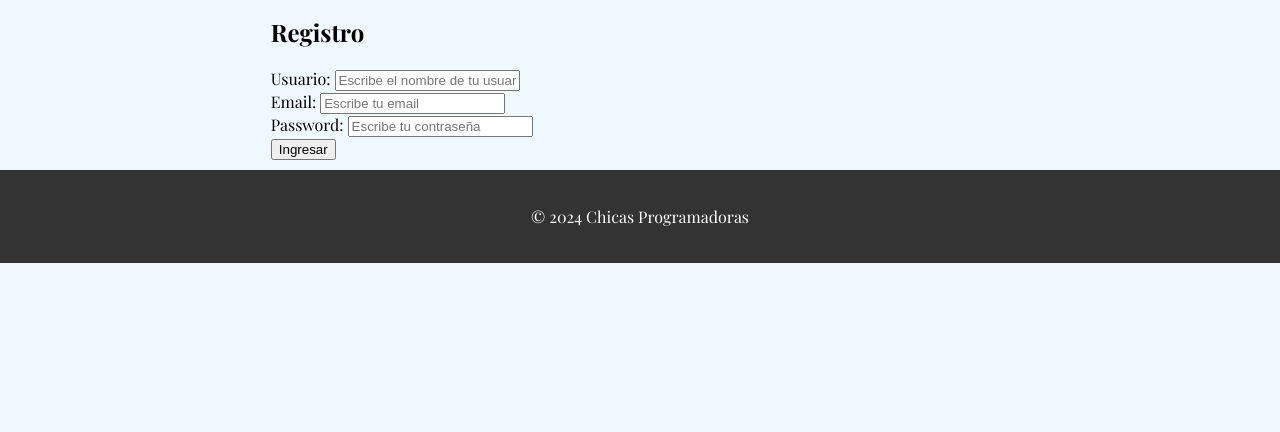
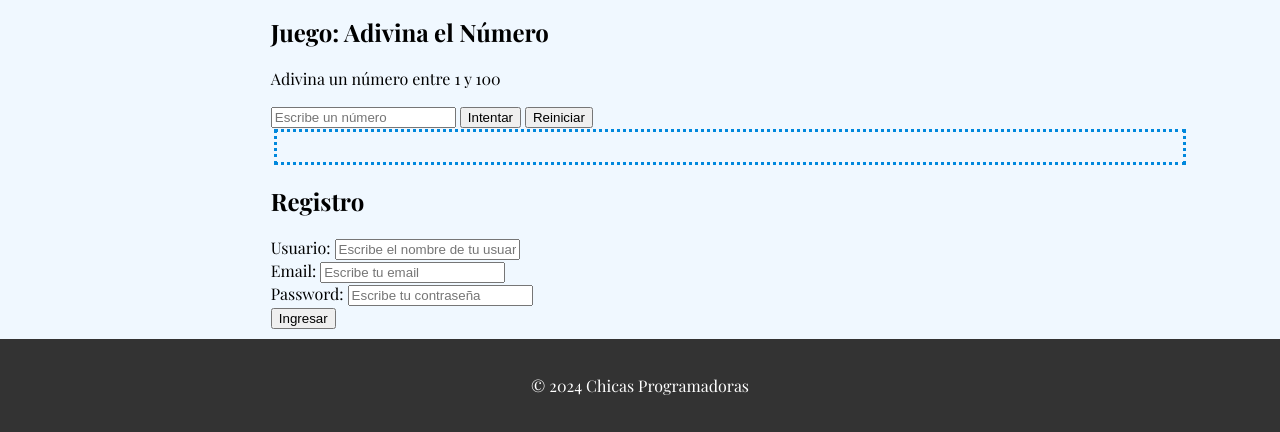
Before and after one commit to vickyvanni/MiWeb, a plain HTML site: page index.html in a window 1280 px wide. Shown: the part 1087-1519 px from the top of the page. Before the commit the page ends 1350 px from the top, so only its background shows below. Drawn offline with nearby package versions, Linux system fonts and the light colour scheme; a web font is replaced by a local one.

Commit message:
Update index.html

```diff
--- a/index.html
+++ b/index.html
@@ -19,6 +19,7 @@
             <li><a href="#saladas">Comidas Saladas</a></li>
             <li><a href="#dulces">Comidas Dulces</a></li>
             <li><a href="#registro">Registro</a></li>
+            <li><a href="#juego">Juego</a></li>
         </ul>
     </nav>
 
@@ -60,6 +61,16 @@
                 </ul>
             </section>
 
+            <section id="juego">
+                <h2>Juego: Adivina el Número</h2>
+                <p>Adivina un número entre 1 y 100</p>
+                <input type="number" id="entradaUsuario" placeholder="Escribe un número">
+                <button onclick="verificarNumero()">Intentar</button>
+                <button onclick="reiniciarJuego()">Reiniciar</button>
+                <div id="mensaje"></div>
+            </section>
+            <script src="juego.js"></script>
+
             <section id="registro">
                 <h2>Registro</h2>
                 <form>
```
